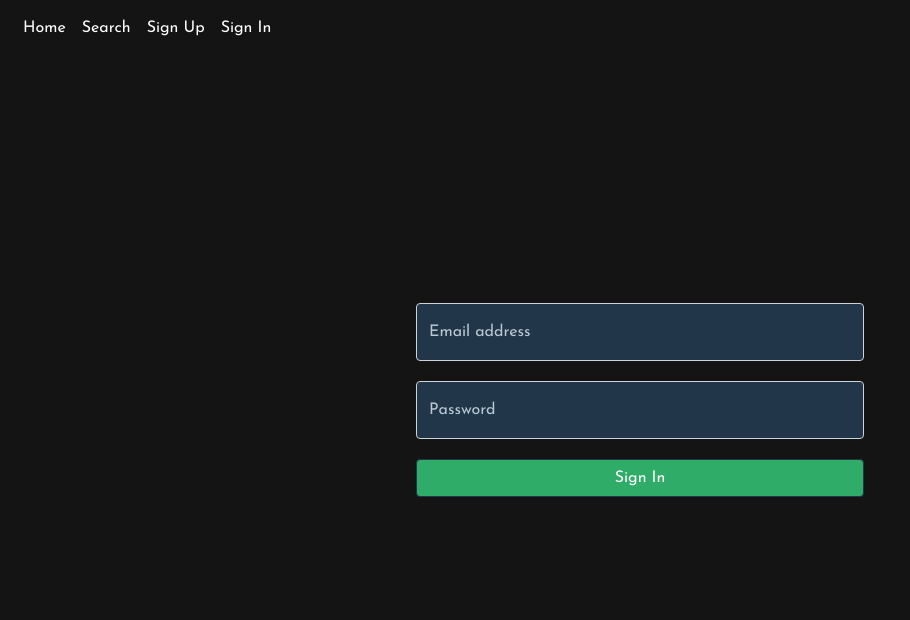
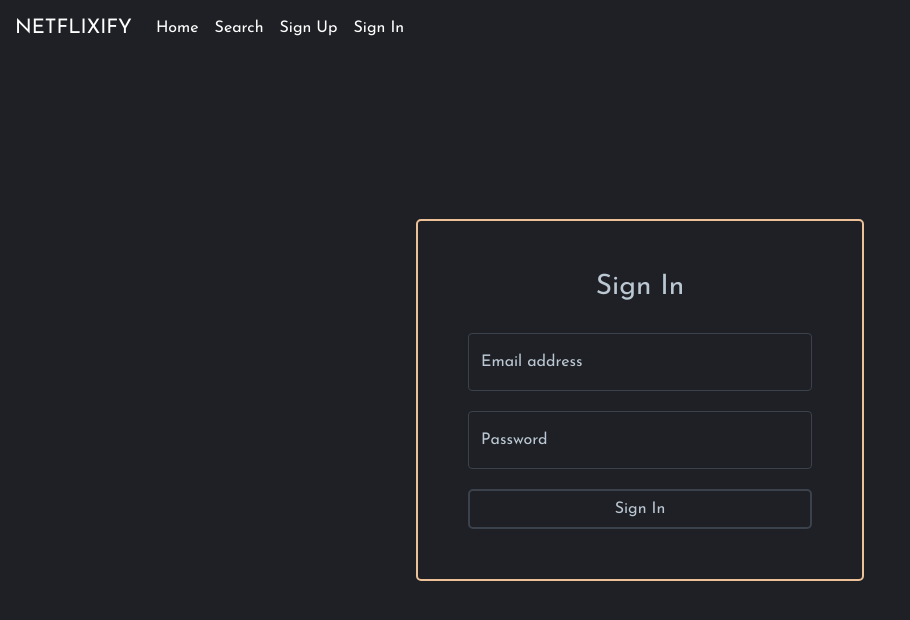
Before and after one commit to paulinal3/netflixify-client, a React (Create React App) app: page /sign-in in a window 1280 px wide. Shown: the top 620 px of the page, without its empty margins (0-910 px from the left). Built offline with nearby package versions, Linux system fonts and the light colour scheme; a web font is replaced by a local one.

Commit message:
styling nav and auth forms

```diff
--- a/src/components/auth/SignIn.jsx
+++ b/src/components/auth/SignIn.jsx
@@ -46,6 +46,7 @@ const SignIn = (props) => {
             <div className="auth-form-container" id="signin-container">
                 <Form className="auth-form" id="signin-form" onSubmit={onSignIn}>
                     <>
+                        <h3>Sign In</h3>
                         {/* <----- EMAIL -----> */}
                         <FloatingLabel
                             controlId="signin-email"
--- a/src/components/auth/SignUp.jsx
+++ b/src/components/auth/SignUp.jsx
@@ -52,6 +52,7 @@ const SignUp = (props) => {
         <div id="signup-page-container" className="page-container auth-page-container">
             <div id="signup-container" className="auth-form-container">
                 <Form id="signup-form" className="auth-form" onSubmit={onSignUp}>
+                    <h3>Sign Up</h3>
                     <div id="name-container">
                         {/* <----- FIRST NAME -----> */}
                         <FloatingLabel
--- a/src/components/shared/Header.jsx
+++ b/src/components/shared/Header.jsx
@@ -11,17 +11,12 @@ const linkStyle = {
 const authenticatedOptions = (
     <>
         <Nav.Link>
-            <Link to='profile' style={linkStyle}>
+            <Link to='profile' className="header-link" style={linkStyle}>
                 Profile
             </Link>
         </Nav.Link>
-        {/* <Nav.Link>
-			<Link to='change-password' style={linkStyle}>
-				Change Password
-			</Link>
-		</Nav.Link> */}
         <Nav.Link>
-            <Link to='sign-out' style={linkStyle}>
+            <Link to='sign-out' className="header-link" style={linkStyle}>
                 Sign Out
             </Link>
         </Nav.Link>
@@ -31,10 +26,10 @@ const authenticatedOptions = (
 const unauthenticatedOptions = (
     <>
         <Nav.Link>
-            <Link to='sign-up' style={linkStyle}>Sign Up</Link>
+            <Link to='sign-up' className="header-link" style={linkStyle}>Sign Up</Link>
         </Nav.Link>
         <Nav.Link>
-            <Link to='sign-in' style={linkStyle}>Sign In</Link>
+            <Link to='sign-in' className="header-link" style={linkStyle}>Sign In</Link>
         </Nav.Link>
     </>
 )
@@ -42,12 +37,12 @@ const unauthenticatedOptions = (
 const alwaysOptions = (
     <>
         <Nav.Link>
-            <Link to='/' style={linkStyle}>
+            <Link to='/' className="header-link" style={linkStyle}>
                 Home
             </Link>
         </Nav.Link>
         <Nav.Link>
-            <Link to='/search' style={linkStyle}>
+            <Link to='/search' className="header-link" style={linkStyle}>
                 Search
             </Link>
         </Nav.Link>
@@ -56,18 +51,14 @@ const alwaysOptions = (
 
 const Header = ({ user }) => (
     <Navbar className="nav-bar-container" expand='md'>
-        {/* <Navbar.Brand>
+        <Navbar.Brand>
 			<Link to='/' style={linkStyle}>
 				NETFLIXIFY
 			</Link>
-		</Navbar.Brand> */}
+		</Navbar.Brand>
         <Navbar.Toggle aria-controls='basic-navbar-nav' />
         <Navbar.Collapse id='basic-navbar-nav'>
             <Nav className='ml-auto'>
-                {user && (
-                    // <span className='navbar-text mr-2'>Welcome, {user.firstName}</span>
-                    <span></span>
-                )}
                 {alwaysOptions}
                 {user ? authenticatedOptions : unauthenticatedOptions}
             </Nav>
--- a/src/css/auth.css
+++ b/src/css/auth.css
@@ -21,6 +21,11 @@
     display: flex;
     flex-direction: column;
     gap: 20px;
+    border: 2px solid rgb(237, 193, 152);
+    border-radius: 5px;
+    padding: 50px;
+    background-color: rgb(30, 32, 37);
+    /* background-color: rgb(20,20,20); */
 }
 
 @media screen and (min-width: 768px) {
@@ -59,19 +64,45 @@
 }
 
 .auth-form #signup-btn {
-    width: 100%;
-    background-color: #2eac68;
-    border: 1px solid #213749;
+    background-color: rgb(30, 32, 37);
+    border: solid 2px rgb(59, 66, 76);
+    border-radius: 5px;
+    color: #bbc8d3;
+    position: relative;
+    overflow: hidden;
+    z-index: 1;
+    -webkit-transition: color 0.5s ease-in-out;
+    transition: color 0.5s ease-in-out;
+}
+
+.auth-form #signup-btn:after {
+    content: '';
+    position: absolute;
+    display: block;
+    top: 0;
+    left: 50%;
+    -webkit-transform: translateX(-50%);
+    transform: translateX(-50%);
+    width: 0;
+    height: 100%;
+    background: var(--main-btn-color);
+    z-index: -1;
+    -webkit-transition: width 0.5s ease-in-out;
+    transition: width 0.5s ease-in-out;
 }
 
 .auth-form #signup-btn:hover {
-    border: 1px solid whitesmoke;
-    background-color: #28975c;
+    color: #fff;
+}
+
+.auth-form #signup-btn:hover:after {
+    width: 110%;
 }
 
 #first-name, #last-name, #email, #password, #password-confirmation {
-    background-color: #213749;
+    background-color: var(--main-bg-color);
     color: #bbc8d3;
+    border: solid 1px rgb(59, 66, 76);
 }
 
 /* ------------------------------ SIGNIN.JS ------------------------------ */
@@ -80,19 +111,45 @@
 }
 
 .auth-form #signin-btn {
-    width: 100%;
-    background-color: #2eac68;
-    border: 1px solid #213749;
+    background-color: rgb(30, 32, 37);
+    border: solid 2px rgb(59, 66, 76);
+    border-radius: 5px;
+    color: #bbc8d3;
+    position: relative;
+    overflow: hidden;
+    z-index: 1;
+    -webkit-transition: color 0.5s ease-in-out;
+    transition: color 0.5s ease-in-out;
+}
+
+.auth-form #signin-btn:after {
+    content: '';
+    position: absolute;
+    display: block;
+    top: 0;
+    left: 50%;
+    -webkit-transform: translateX(-50%);
+    transform: translateX(-50%);
+    width: 0;
+    height: 100%;
+    background: var(--main-btn-color);
+    z-index: -1;
+    -webkit-transition: width 0.5s ease-in-out;
+    transition: width 0.5s ease-in-out;
 }
 
 .auth-form #signin-btn:hover {
-    border: 1px solid whitesmoke;
-    background-color: #28975c;
+    color: #fff;
+}
+
+.auth-form #signin-btn:hover:after {
+    width: 110%;
 }
 
 #signin-email, #signin-password {
-    background-color: #213749;
+    background-color: var(--main-bg-color);
     color: #bbc8d3;
+    border: solid 1px rgb(59, 66, 76);
 }
 
 @media screen and (min-width: 768px) {
@@ -122,12 +179,12 @@
 
 .auth-form #changepw-btn {
     width: 100%;
-    background-color: #2eac68;
+    background-color: var(--main-btn-color);
     border: 1px solid #213749;
 }
 
 .auth-form #changepw-btn:hover {
-    border: 1px solid whitesmoke;
+    border: 1px solid var(--burlywood);
     background-color: #28975c;
 }
 
@@ -160,7 +217,7 @@
 
 #signout-container p {
     font-size: 20px;
-    color: #2eac68;
+    color: var(--main-btn-color);
     margin: 0;
 }
 
@@ -176,16 +233,16 @@
 
 #signout-container #signout-btn:hover {
     background-color: #bb161e;
-    border: 1px solid whitesmoke;
+    border: 1px solid var(--burlywood);
 }
 
 #signout-container #cancel-btn {
-    background-color: #2eac68;
+    background-color: var(--main-btn-color);
     border: 1px solid #213749;
 }
 
 #signout-container #cancel-btn:hover {
-    border: 1px solid whitesmoke;
+    border: 1px solid var(--burlywood);
     background-color: #28975c;
 }
 
--- a/src/index.css
+++ b/src/index.css
@@ -7,9 +7,11 @@
 @import url('https://fonts.googleapis.com/css2?family=Josefin+Sans&display=swap');
 
 :root {
-    --main-bg-color: rgb(20,20,20);
-    --main-btn-color: #2eac68;
+    /* --main-bg-color: rgb(20,20,20); */
+    --main-bg-color: rgb(30,32,37);
+    --main-btn-color: rgb(25,222,203);
     --main-btn-hover-color: #28975c;
+    --burlywood: rgb(237,193,152);
 }
 
 * {
@@ -297,123 +299,6 @@ footer {
 
     .app-features-container .app-feature h5 {
         font-size: 30px;
-    }
-}
-
-/* ------------------------------ SIGNUP.JS ------------------------------ */
-.auth-page-container {
-    display: flex;
-    justify-content: center;
-}
-
-.auth-form-container {
-    display: flex;
-    justify-content: center;
-    align-items: center;
-    flex-direction: row;
-    position: absolute;
-    width: 90%;
-    height: 20px;
-    top: 50%;
-    margin-top: -10px;
-    text-align: center;
-}
-
-.auth-form {
-    display: flex;
-    flex-direction: column;
-    gap: 20px;
-}
-
-@media screen and (min-width: 768px) {
-    .auth-form-container {
-        width: 100%;
-    }
-
-    .auth-form {
-        width: 65%;
-    }
-
-    .form-floating {
-        width: 100%;
-    }
-}
-
-@media screen and (min-width: 1200px) {
-    .auth-form-container {
-        width: 100%;
-    }
-
-    .auth-form {
-        width: 35%;
-    }
-
-    .form-floating {
-        width: 100%;
-    }
-}
-
-.auth-form #name-container {
-    display: flex;
-    flex-direction: row;
-    width: 100%;
-    column-gap: 15px;
-}
-
-.auth-form #signup-btn {
-    width: 100%;
-    background-color: #2eac68;
-    border: 1px solid #213749;
-}
-
-.auth-form #signup-btn:hover {
-    border: 1px solid whitesmoke;
-    background-color: #28975c;
-}
-
-#first-name, #last-name, #email, #password, #password-confirmation {
-    background-color: #213749;
-    color: #bbc8d3;
-}
-
-/* ------------------------------ SIGNIN.JS ------------------------------ */
-#signin-form {
-    width: 100%;
-}
-
-.auth-form #signin-btn {
-    width: 100%;
-    background-color: #2eac68;
-    border: 1px solid #213749;
-}
-
-.auth-form #signin-btn:hover {
-    border: 1px solid whitesmoke;
-    background-color: #28975c;
-}
-
-#signin-email, #signin-password {
-    background-color: #213749;
-    color: #bbc8d3;
-}
-
-@media screen and (min-width: 768px) {
-    .auth-form-container {
-        width: 100%;
-    }
-
-    #signin-form {
-        width: 65%;
-    }
-
-    .form-floating {
-        width: 100%;
-    }
-}
-
-@media screen and (min-width: 1200px) {
-    #signin-form {
-        width: 35%;
     }
 }
 
@@ -835,3 +720,33 @@ a:link {
 #go-search-btn:hover {
     background-color: #28975c;
 }
+
+/* .header-link:hover,
+.header-link:focus {
+    box-shadow: 0 0.5em 0.5em -0.4em var(--burlywood);
+    transform: translateY(-0.25em);
+} */
+
+.header-link {
+    display: inline-block;
+    position: relative;
+    color: var(--burlywood);
+  }
+
+  .header-link:after {
+    content: '';
+    position: absolute;
+    width: 100%;
+    transform: scaleX(0);
+    height: 2px;
+    bottom: 0;
+    left: 0;
+    background-color: var(--main-btn-color);
+    transform-origin: center;
+    transition: transform 0.25s ease-out;
+  }
+
+  .header-link:hover:after {
+    transform: scaleX(1);
+    transform-origin: center;
+  }
```
Lines whose indentation alone changed are shown as unchanged.
